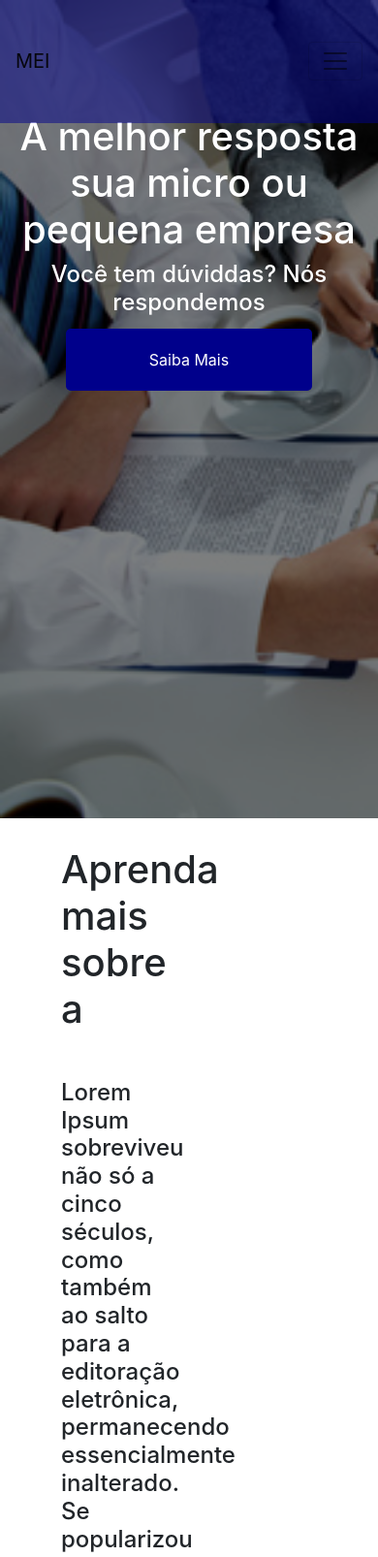
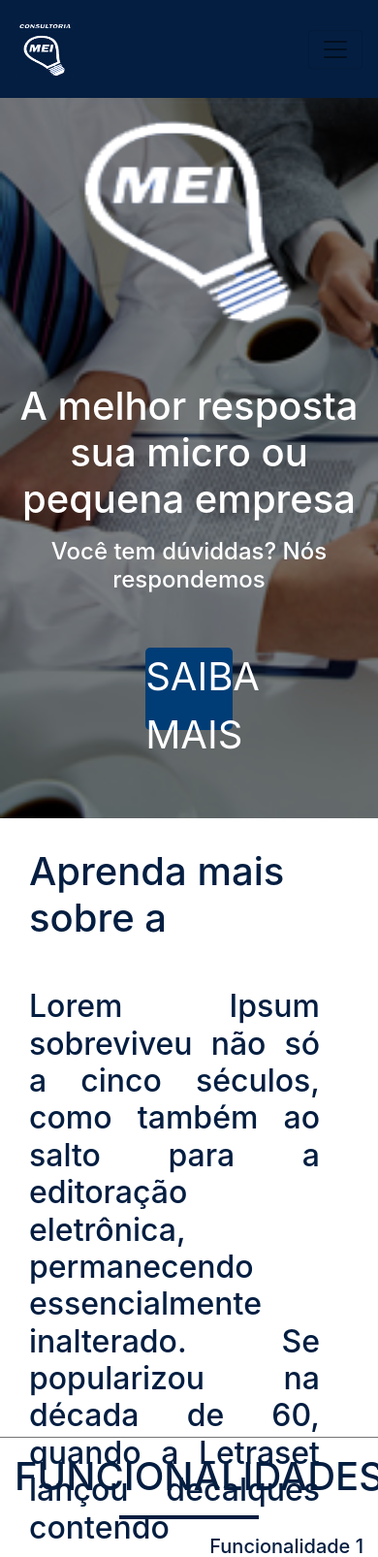
Before and after one commit to JaymeAnuncicao/MEI, a PHP site: page / in a window 390 px wide. Shown: the top 1606 px of the page at 97% size. Run offline with PHP 8.4, Linux system fonts and the light colour scheme; data that the repository does not hold is empty; some libraries are stand-ins or nearby versions.

Commit message:
Add files via upload

```diff
--- a/MEI/Css/style.css
+++ b/MEI/Css/style.css
@@ -3,75 +3,70 @@
 } */
 /* ---------------NAVBAR:INICIO----------- */
 .navbar{
-    height: 15vh;
+    height: 12vh;
     font-size: 3vh;
 }
+/* cor da navbar:rgb(4,30,65); */
+/* cor da seleção:rgb(1,130,202); */
 .bg-darkblue{
-    background-color: rgba(0,0,139,0.5)
+    background-color: rgb(4,30,65);
 }
 .bg{
     height: 100vh;
     background-color: rgba(0, 0, 0, 0.5);
 }
+ul {height: 12vh;}
+ul li:hover{background-color: rgb(1,130,202);background-size: 100px;}
 /* ---------------NAVBAR:FIM----------- */
-/* ---------------NOSSA EMPRESA:INICIO----------- */
-#home{
-    height: 100vh;
-    background-image: url('../media/img/img-home.jpg');
-    background-repeat: no-repeat;
-    background-color: black;
-    background-size: cover;
-}
+
+/* ---------------HOME:INICIO----------- */
+#home{height: 100vh; background-image: url('../media/img/img-home.jpg');background-repeat: no-repeat;background-color: black;background-size: cover;}
 .texto{
-    color: white;
+    color:rgb(4,30,65);
 }
 .marge{
-    margin-top: 8%;
+    margin-bottom: 8%;
 }
-.margem{
-    margin-top: 30%;
-}
+.margem{margin-top: 12%;}
 .button {
-    background-color: darkblue; /* Green */
+    background-color: rgb(0, 61, 118);
     border: none;
     color: white;
-    padding: 20px;
+    padding: 0px;
     text-align: center;
     text-decoration: none;
     display: inline-block;
-    font-size: 16px;
+    font-size: 40px;
     margin: 4px 2px;
     cursor: pointer;
 }
 
 .button1 {
     border-radius: 5px;
-    width: 30vh;
+    width: 23vw;
+    height: 10vh;
 }
+/* ---------------HOME:FIM----------- */
 
 /* ---------------NOSSA EMPRESA:INICIO----------- */
-#nossaempresa{
-    height: 90vh;
-}
+#nossaempresa{ height: 70vh;}
 /* ---------------NOSSA EMPRESA:FIM----------- */
-#funcionalidades{
-    background-color: darkgray;
-    height: 90vh;
-}
-.func{
-    color: darkblue;
-    font-size: 10vh;
-}
-hr{
-    background-color: #FFD700;
-    height: 50vh;
-    width: 30vh;
-}
+
+/* --------------FUNCIONALIDADES : INICIO----------- */
+#funcionalidades{height: 90vh;}
+.func{background-color: rgb(4,30,65);height: 3px;width: 15vw;margin-right: -0.5vw;}
+.func1{background-color: rgb(4,30,65);height: 3px;width: 15vw;margin-left: -0.5vw;}
+.linha2{background-color: rgb(4,30,65);height: 3px;width: 40%;}
+.button2{font-size: 16px;width: 30vw;height: 7vh;border-radius: 6px;}
+/* --------------FUNCIONALIDADES : FIM----------- */
+
+
 .iphone{
     border-radius: 30px;
 }
 /*-------------- NOTICIAS----------- */
-#noticias{height: 50vh;}
-.linha{background-color: darkblue;height: 2px;}
-#news{ height: 25vh;background-image: url("../Media/img/opaco.jpg");background-repeat: repeat;background-size: cover;}
-.backg{background-color: white;height: 25vh;}
+#noticias{height: 50vh;background-color: wheat;}
+.linha{background-color: rgb(4,30,65);height: 3px;margin-top: -1vh;margin-bottom: 5vh;width: 10%;}
+#news{ height: 25vh;}
+.backg{background-color:white;height: 25vh;}
+.carousel-control-next-icon{background-image: url('../Media/img/next.png');}
--- a/MEI/Js/app.js
+++ b/MEI/Js/app.js
@@ -11,5 +11,5 @@ $(' nav a[href^="#"], #home a, #funcionalidades a').click(function(e){
 			targetOffset = $(id).offset().top;
 	$('html, body').animate({
 		scrollTop: targetOffset - menuHeight
-	}, 100);
+	}, 800);
 })
--- a/MEI/PHP/init.php
+++ b/MEI/PHP/init.php
@@ -1,7 +1,7 @@
 <?php
 
 	define('DB_HOST','localhost');
-	define('DB_NAME','usuarios');
+	define('DB_NAME','mei');
 	define('DB_USERNAME','root');
 	define('DB_PASSWORD','');
 
--- a/MEI/index.php
+++ b/MEI/index.php
@@ -1,3 +1,17 @@
+
+<?php
+    require_once 'PHP/init.php';
+
+    $conex = db_connect();
+    $query= "SELECT id,assunto,titulo FROM noticias ORDER BY id DESC LIMIT 6;";
+    $stmt= $conex->prepare($query);
+    $stmt->execute()
+
+
+?>
+
+
+
 <!DOCTYPE html>
 <html lang="pt-br">
 <head>
@@ -5,162 +19,157 @@
     <meta http-equiv="X-UA-Compatible" content="IE=edge">
     <title>MEI</title>
     <meta name="viewport" content="width=device-width, initial-scale=1">
-    <link rel="stylesheet" type="text/css" media="screen" href="css/style.css" />
     <link rel="stylesheet" type="text/css" media="screen" href="css/bootstrap.min.css" />
     <link rel="stylesheet" type="text/css" href="css/bootstrap.css">
+    <link rel="stylesheet" href="https://use.fontawesome.com/releases/v5.5.0/css/all.css" integrity="sha384-B4dIYHKNBt8Bc12p+WXckhzcICo0wtJAoU8YZTY5qE0Id1GSseTk6S+L3BlXeVIU" crossorigin="anonymous">
+    <link rel="stylesheet" type="text/css" media="screen" href="css/style.css" />
 </head>
 <body>
     <!---------------------NAVBAR-------------->
     <header>
         <nav class="navbar navbar-expand-lg navbar-light bg-darkblue fixed-top">
-            <a class="navbar-brand" href="#">MEI</a>
+            <a class="navbar-brand" href="#"><img src="Media/img/logo.png" width="60" height="60" id="navLogo"></a>
             <button class="navbar-toggler" type="button" data-toggle="collapse" data-target="#navbarNav" aria-controls="navbarNav" aria-expanded="false" aria-label="Toggle navigation">
                 <span class="navbar-toggler-icon"></span>
             </button>
             <div class="collapse navbar-collapse " id="navbarNav">
-                <ul class="navbar-nav">
+                <ul class="navbar-nav ml-5">
                     <li class="nav-item active">
-                        <a class="nav-link nav-item text-white" href="#home">Home <span class="sr-only">(current)</span></a>
+                        <a class="nav-link nav-item text-white mt-3" href="#home">Home <span class="sr-only">(current)</span></a>
                     </li>
                     <li class="nav-item">
-                        <a class="nav-link text-white" href="#nossaempresa">Nossa Empresa</a>
+                        <a class="nav-link text-white mt-3" href="#enterprise">Nossa Empresa</a>
                     </li>
                     <li class="nav-item">
-                        <a class="nav-link text-white" href="#funcionalidades">Funcinalidades</a>
+                        <a class="nav-link text-white mt-3" href="#funcionalidades">Funcinalidades</a>
                     </li>
                     <li class="nav-item">
-                        <a class="nav-link text-white" href="#planos">Planos</a>
+                        <a class="nav-link text-white mt-3" href="#planos">Planos</a>
                     </li>
                     <li class="nav-item">
-                        <a class="nav-link text-white" href="#noticias">Noticias</a>
+                        <a class="nav-link text-white mt-3" href="#noticias">Noticias</a>
                     </li>
                     <li class="nav-item">
-                        <a class="nav-link text-white" href="FAQ.php">FAQ</a>
+                        <a class="nav-link text-white mt-3" href="FAQ.php">FAQ</a>
                     </li>
                     <li class="nav-item">
-                        <a class="nav-link text-white" href="#contatos">Contatos</a>
+                        <a class="nav-link text-white mt-3" href="#contatos">Contatos</a>
+                    </li>
+                    <li class="nav-item ">
+                        <a class="nav-link active text-white mt-3" href="#"><i class="far fa-user mr-2"></i>Cadastrar</a>
                     </li>
                     <li class="nav-item">
-                            <a class="nav-link active text-white" href="#">Cadastrar</a>
-                        </li>
-                        <li class="nav-item">
-                            <a class="nav-link text-white" href="#">Login</a>
+                        <a class="nav-link text-white mt-3" href="#"><i class="fas fa-sign-in-alt mr-2"></i>Login</a>
                     </li>
                 </ul>
             </div>
         </nav>
     </header>
+
     <!----------------------HOME-------------------->
     <section id="home" class="container-fluid">
         <div class="row bg">
-            <div class="col text-center texto  margem">
-                <h1>A melhor resposta sua micro ou pequena empresa</h1>
-                <h4>Você tem dúviddas? Nós respondemos</h4>
-                <button class="button button1">Saiba Mais</button>
+            <div class="col-md-12 text-center text-white margem">
+                <img src="Media/img/logo.png" width="300" height="300" id="homeLogo">
+                <h1 class="mt-5">A melhor resposta sua micro ou pequena empresa</h1>
+                <h4 class="mt-3">Você tem dúviddas? Nós respondemos</h4>
+                <button class="button button1 mt-5">SAIBA MAIS</button>
             </div>
         </div>
     </section>
+    <div class="marge" id="enterprise"></div>
+
     <!-------------------NOSSA EMPRESA---------------------->
     <section id="nossaempresa" class="container-fluid">
-        <div class="row marge">
-            <div class="col-4 ml-5">
-                <h1 class="mb-5">Aprenda mais sobre a</h1>
-                <h4 class="">Lorem Ipsum sobreviveu não só a cinco séculos, como também ao salto para a editoração eletrônica, permanecendo essencialmente inalterado. Se popularizou na <br> década de 60, quando a Letraset lançou decalques contendo</h4>
+        <div class="row container-fluid">
+            <div class="col-md-4">
+                <h1 class="texto">Aprenda mais sobre a</h1>
+                <h2 class="texto mt-5 text-justify">Lorem Ipsum sobreviveu não só a cinco séculos, como também ao  salto para a editoração eletrônica, permanecendo essencialmente  inalterado. Se popularizou na  década de 60, quando a Letraset  lançou decalques contendo</h4>
             </div>
-            <div class="col-6 ml-5 mt-5">
+            <div class="col-md-8 mt-5">
                 <iframe class="embed-responsive embed-responsive-21by9" width="560" height="315" src="https://www.youtube.com/embed/fJ9rUzIMcZQ" frameborder="0" allow="accelerometer; autoplay; encrypted-media; gyroscope; picture-in-picture" allowfullscreen></iframe>
             </div>
         </div>
     </section>
-    <!-------------------NOTICIAS---------------------->
-    <section id="noticias" class="container">
-        <div class="row">
-            <div class="col text-center">
-                <h1>Noticias</h1>
-                <hr noshade class="linha float-center">
+    <div class="anchor"><hr noshade></div>
+
+    <!-----------------FUNCINALIDADES------------->
+    <section id="funcionalidades" class="container-fluid">
+        <div class="row justify-content-center">
+            <div class="col-md-auto ">
+                <h1 class="texto">FUNCIONALIDADES</h1>
+                <hr noshade class="linha2">
             </div>
         </div>
-        <div id="news">
-            <div id="carouselExampleIndicators" class="carousel slide ml-5 " data-ride="carousel">
-                <ol class="carousel-indicators">
-                    <li data-target="#carouselExampleIndicators" data-slide-to="0" class="active"></li>
-                    <li data-target="#carouselExampleIndicators" data-slide-to="1"></li>
-                    <li data-target="#carouselExampleIndicators" data-slide-to="2"></li>
-                </ol>
-                <div class="carousel-inner">
-                    <div class="carousel-item active">
+        <div class="row justify-content-center ">
+            <div class="col-md-4 text-right">
                 <div class="row">
-                            <div class="col-md-4 backg ml-5">
-                                <div class="col-md-3">
-                                    <img src="Media/img/img-test.gif" width="50" height="50" alt="">
-                                </div>
-                                <div class="col-md-9">
-                                    <p class="mt-5">Site mostra as melhores corretoras e bancos para investir</p>
+                    <div class="col-md-10">
+                        <h5 class="texto">Funcionalidade 1</h5>
+                        <hr noshade class="func">
+                        <p>Lorem Ipsum sobreviveu não só a cinco séculos, como também ao  salto para a editoração eletrônica</p>
                     </div>
                 </div>
-                            <div class="col-md-4 backg ml-5">
-                                <div class="col-md-3">
-                                    <img src="Media/img/img-test.gif" width="50" height="50" alt="">
+                <div class="row">
+                <div class="col-md-10">
+                        <h5 class="texto">Funcionalidade 2</h5>
+                        <hr noshade class="func">
+                        <p>Lorem Ipsum sobreviveu não só a cinco séculos, como também ao  salto para a editoração eletrônica</p>
                     </div>
-                                <div class="col-md-9">
-                                    <p class="mt-5">Site mostra as melhores corretoras e bancos para investir</p>
+                </div>
+                <div class="row">
+                <div class="col-md-10">
+                        <h5 class="texto">Funcionalidade 3</h5>
+                        <hr noshade class="func">
+                        <p>Lorem Ipsum sobreviveu não só a cinco séculos, como também ao  salto para a editoração eletrônica</p>
+                    </div>
+                </div>
+                <div class="row">
+                <div class="col-md-10">
+                        <h5 class="texto">Funcionalidade 4</h5>
+                        <hr noshade class="func">
+                        <p>Lorem Ipsum sobreviveu não só a cinco séculos, como também ao  salto para a editoração eletrônica</p>
+                    </div>
+                </div>
+            </div>
+
+            <div class="col-md-2 text-center mr-5 ml-5"><img src="Media/img/iphone.jpg" alt=""></div>
+
+            <div class="col-md-4 ml-5">
+                <div class="row">
+                    <div class="col-md-10">
+                        <h5 class="texto">Funcionalidade 5</h5>
+                        <hr noshade class="func1">
+                        <p>Lorem Ipsum sobreviveu não só a cinco séculos, como também ao  salto para a editoração eletrônica</p>
+                    </div>
+                </div>
+                <div class="row">
+                <div class="col-md-10">
+                        <h5 class="texto">Funcionalidade 6</h5>
+                        <hr noshade class="func1">
+                        <p>Lorem Ipsum sobreviveu não só a cinco séculos, como também ao  salto para a editoração eletrônica</p>
+                    </div>
+                </div>
+                <div class="row">
+                <div class="col-md-10">
+                        <h5 class="texto">Funcionalidade 7</h5>
+                        <hr noshade class="func1">
+                        <p>Lorem Ipsum sobreviveu não só a cinco séculos, como também ao  salto para a editoração eletrônica</p>
+                    </div>
+                </div>
+                <div class="row">
+                    <div class="col-md-10">
+                        <h5 class="texto">Funcionalidade 8</h5>
+                        <hr noshade class="func1">
+                        <p>Lorem Ipsum sobreviveu não só a cinco séculos, como também ao  salto para a editoração eletrônica</p>
                     </div>
                 </div>
             </div>
         </div>
-                    <div class="carousel-item">
-                        <div class="row">
-                            <div class="col-md-4 backg ml-5">
-                                <div class="col-md-3">
-                                    <img src="Media/img/img-test.gif" width="50" height="50" alt="">
-                                </div>
-                                <div class="col-md-9">
-                                    <p class="mt-5">Site mostra as melhores corretoras e bancos para investir</p>
-                                </div>
-                            </div>
-                            <div class="col-md-4 backg ml-5">
-                                <div class="col-md-3">
-                                    <img src="Media/img/img-test.gif" width="50" height="50" alt="">
-                                </div>
-                                <div class="col-md-9">
-                                    <p class="mt-5">Site mostra as melhores corretoras e bancos para investir</p>
-                                </div>
-                            </div>
-                        </div>
-                    </div>
-                    <div class="carousel-item">
-                        <div class="row">
-                            <div class="col-md-4 backg ml-5">
-                                <div class="col-md-3">
-                                    <img src="Media/img/img-test.gif" width="50" height="50" alt="">
-                                </div>
-                                <div class="col-md-9">
-                                    <p class="mt-5">Site mostra as melhores corretoras e bancos para investir</p>
-                                </div>
-                            </div>
-                            <div class="col-md-4 backg ml-5">
-                                <div class="col-md-3">
-                                    <img src="Media/img/img-test.gif" width="50" height="50" alt="">
-                                </div>
-                                <div class="col-md-9">
-                                    <p class="mt-5">Site mostra as melhores corretoras e bancos para investir</p>
-                                </div>
-                            </div>
-                        </div>
-                    </div>
-                </div>
-                <a class="carousel-control-prev" href="#carouselExampleIndicators" role="button" data-slide="prev">
-                    <span class="carousel-control-prev-icon" aria-hidden="true"></span>
-                    <span class="sr-only">Previous</span>
-                </a>
-                <a class="carousel-control-next" href="#carouselExampleIndicators" role="button" data-slide="next">
-                    <span class="carousel-control-next-icon" aria-hidden="true"></span>
-                    <span class="sr-only">Next</span>
-                </a>
-            </div>
+        <div class="row justify-content-center">
+            <a href="#"><button class="button button2 mr-5">SAIBA MAIS SOBRE TODOS ELES</button></a>
         </div>
     </section>
-
 
 
 
```
Also changed, not shown: MEI/FAQ.php (+35 -3 lines), MEI/Media/img/logo.png (added), MEI/Media/img/next.png (added). Lines whose indentation alone changed are shown as unchanged.
